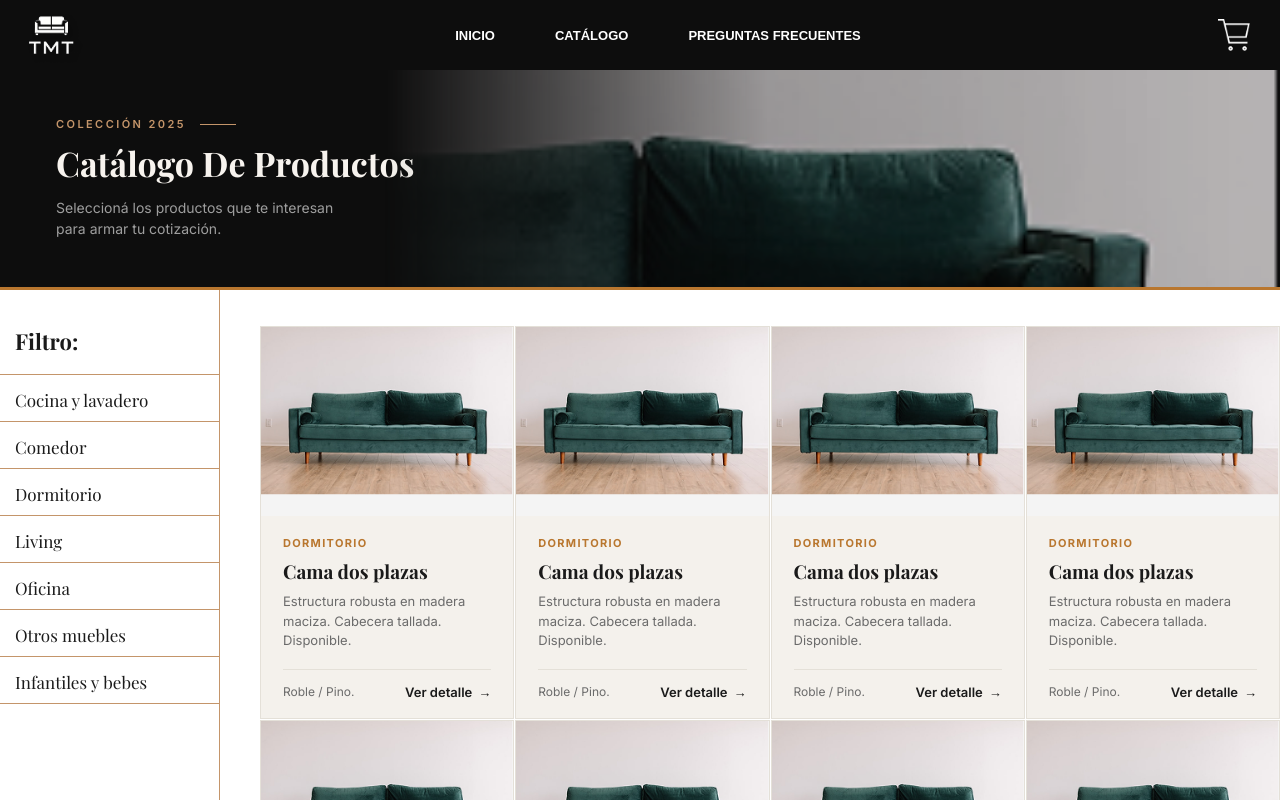
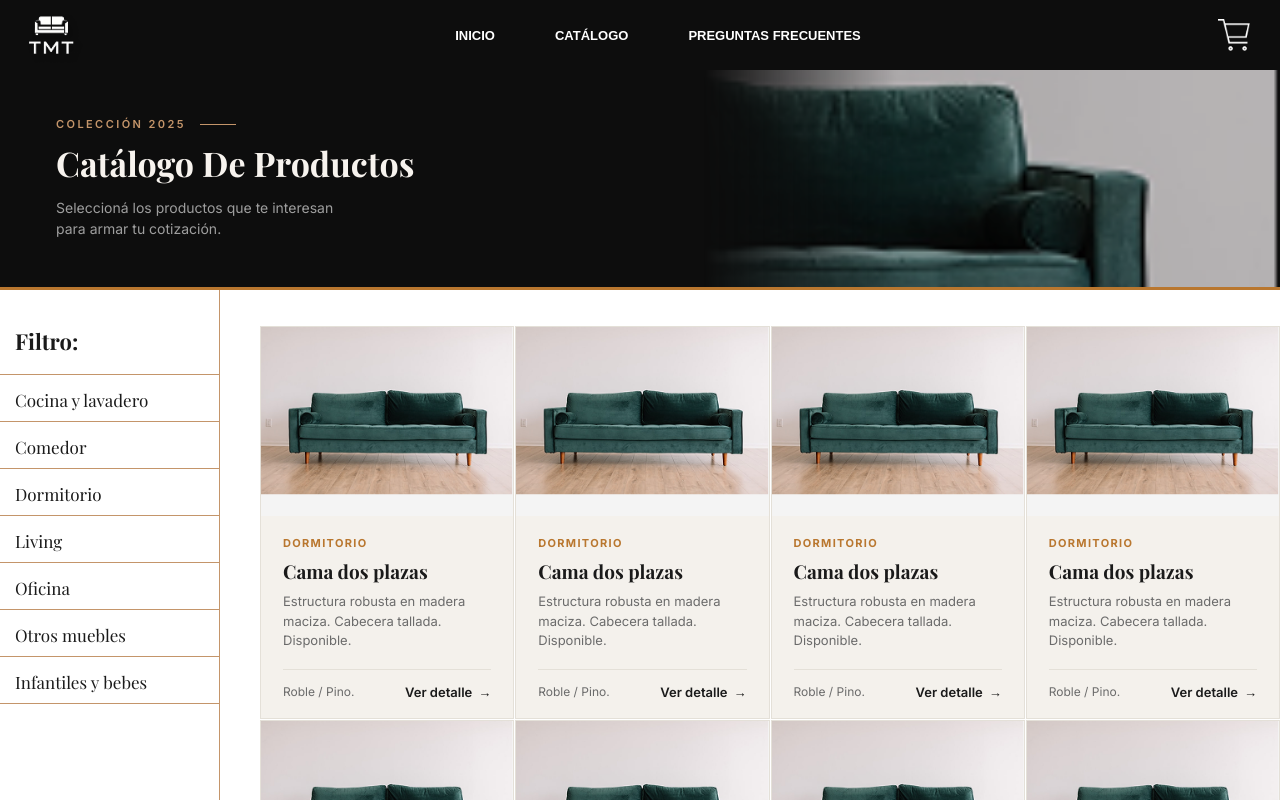
Before and after one commit to Gumm1014/Grupo-Echo-TMT, a React (Vite) app: page /catalogo in a window 1280 px wide. Shown: the top 800 px of the page. Built offline with nearby package versions, Linux system fonts and the light colour scheme.

Commit message:
trate de arreglar la img del hero header

```diff
--- a/src/components/catalogo/CatalogHeader.css
+++ b/src/components/catalogo/CatalogHeader.css
@@ -1,4 +1,3 @@
-
 .catalog-header {
   position: relative;
   background: #0d0d0d;
@@ -10,44 +9,33 @@
 .catalog-header__image-wrap {
   position: absolute;
   inset: 0;
-  right: 0;
+  left: 0;
   width: 100%;
   height: 100%;
   z-index: 0;
 }
 
+
 .catalog-header__image {
   width: 100%;
   height: 100%;
   object-fit: cover;
-  object-position: center 40%;
+  object-position: left center;
   display: block;
   filter: brightness(0.75);
   -webkit-mask-image: linear-gradient(
     to right,
-    rgba(0,0,0,1)  0%,
-    rgba(0,0,0,1) 30%,
-    rgba(0,0,0,0) 65%,
-    rgba(0,0,0,0) 100%
+    rgba(0,0,0,0) 0%,
+    rgba(0,0,0,0) 55%,
+    rgba(0,0,0,1) 70%,
+    rgba(0,0,0,1) 100%
   );
   mask-image: linear-gradient(
     to right,
-    rgba(0,0,0,1)  0%,
-    rgba(0,0,0,1) 30%,
-    rgba(0,0,0,0) 65%,
-    rgba(0,0,0,0) 100%
-  );
-  -webkit-mask-image: linear-gradient(
-    to left,
-    rgba(0,0,0,1)  0%,
-    rgba(0,0,0,0.9) 40%,
-    rgba(0,0,0,0) 70%
-  );
-  mask-image: linear-gradient(
-    to left,
-    rgba(0,0,0,1)  0%,
-    rgba(0,0,0,0.9) 40%,
-    rgba(0,0,0,0) 70%
+    rgba(0,0,0,0) 0%,
+    rgba(0,0,0,0) 55%,
+    rgba(0,0,0,1) 70%,
+    rgba(0,0,0,1) 100%
   );
 }
 
```
